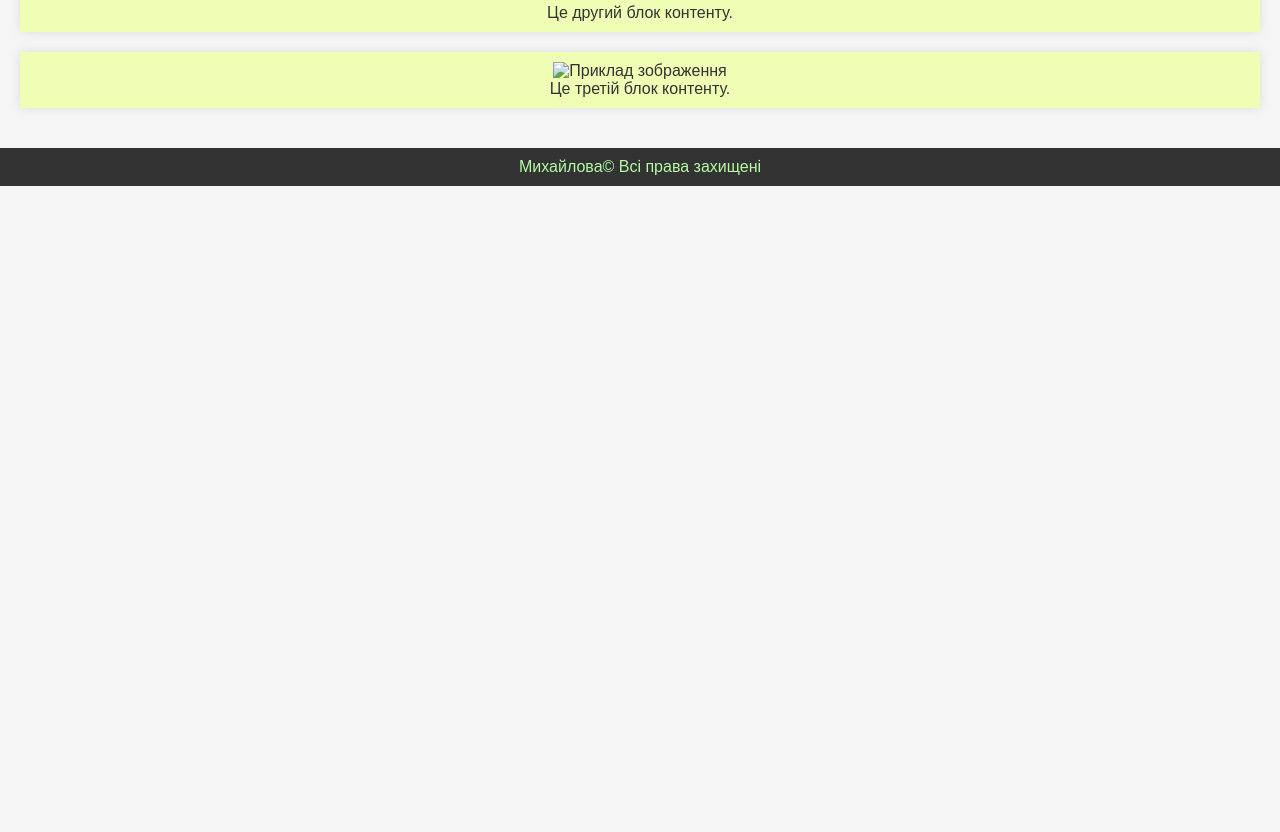
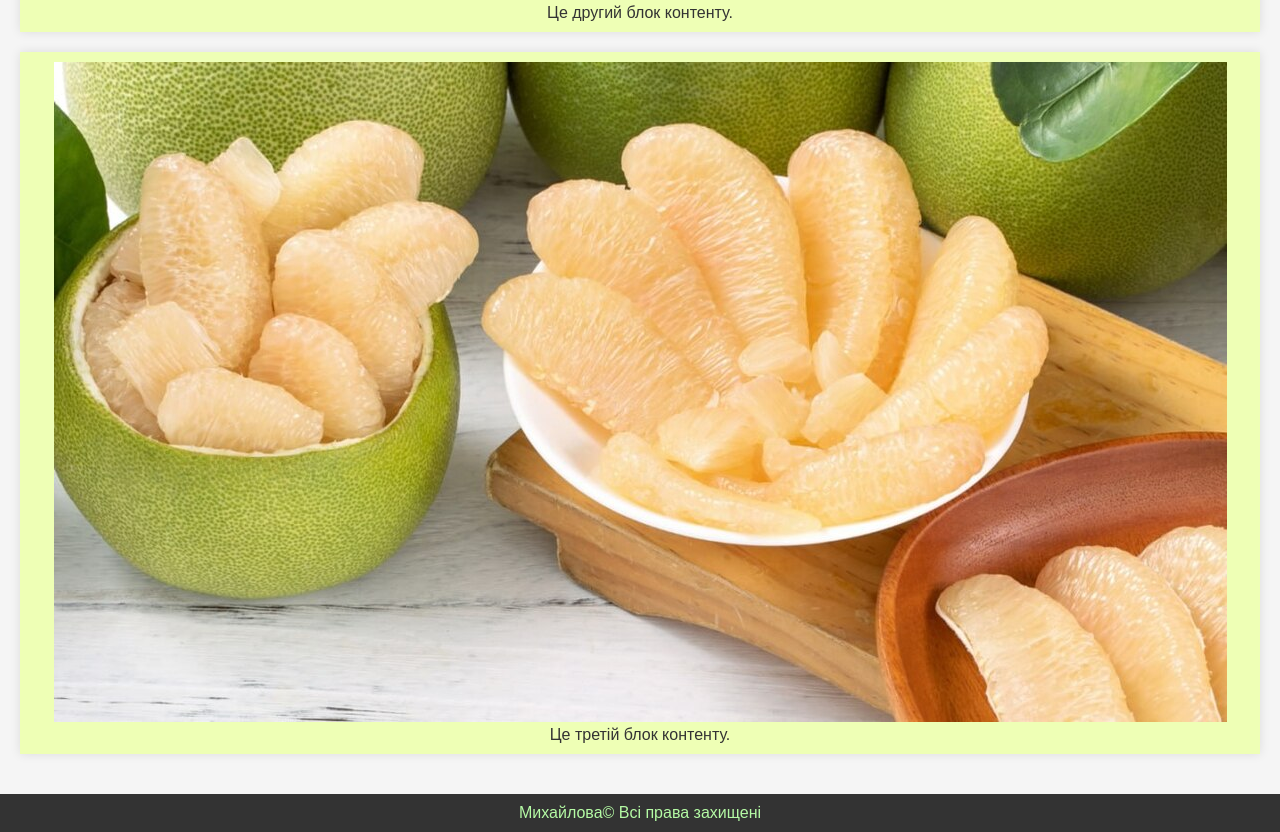
Before and after one commit to sveetlanaa/wt-markup-04, a plain HTML site: page index.html in a window 1280 px wide. Shown: the part 1033-1865 px from the top of the page. Before the commit the page ends 1219 px from the top, so only its background shows below. Drawn offline with Linux system fonts and the light colour scheme.

Commit message:
Update index.html

```diff
--- a/index.html
+++ b/index.html
@@ -26,7 +26,7 @@
         <p>Це другий блок контенту.</p>
       </section>
       <section class="block">
-        <img src="./images/pomela43.jpg" alt="Приклад зображення" />
+        <img src="./images/pomela3.jpg" alt="Приклад зображення" />
         <p>Це третій блок контенту.</p>
       </section>
     </main>
```
